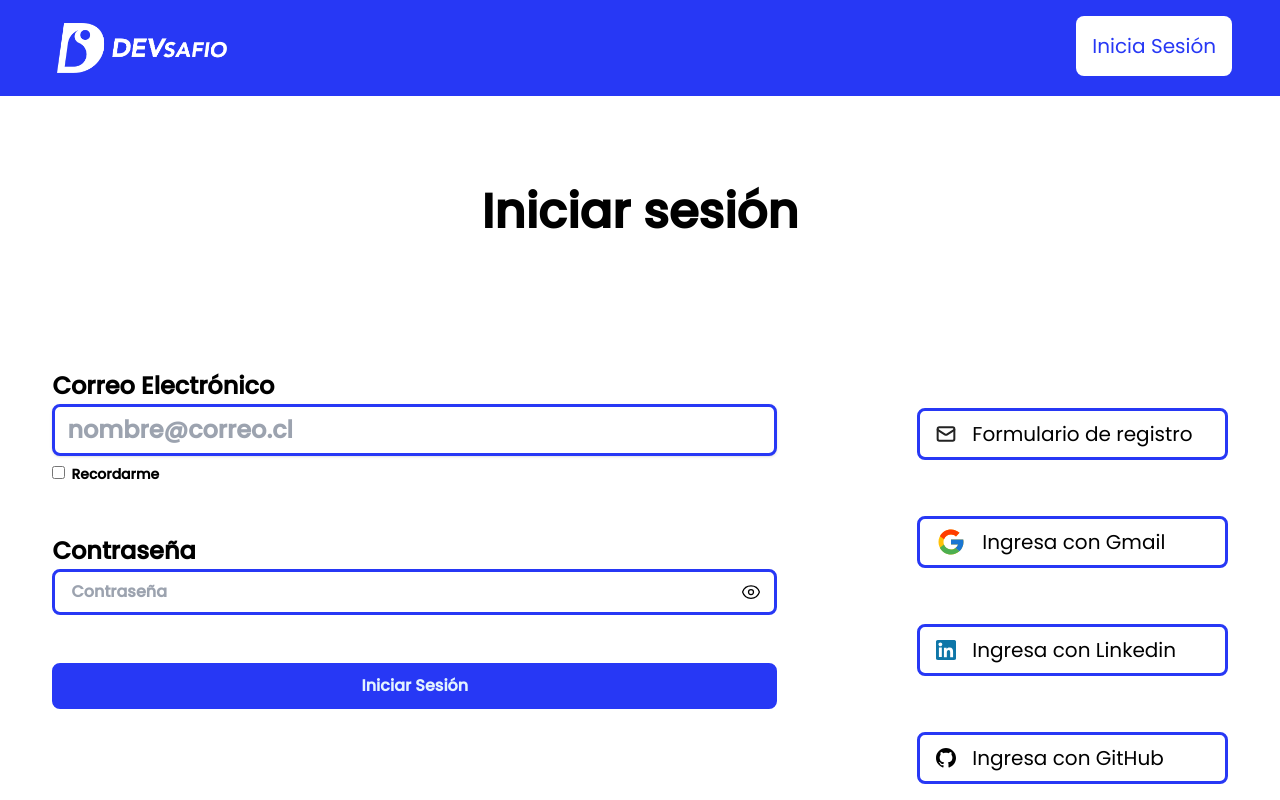
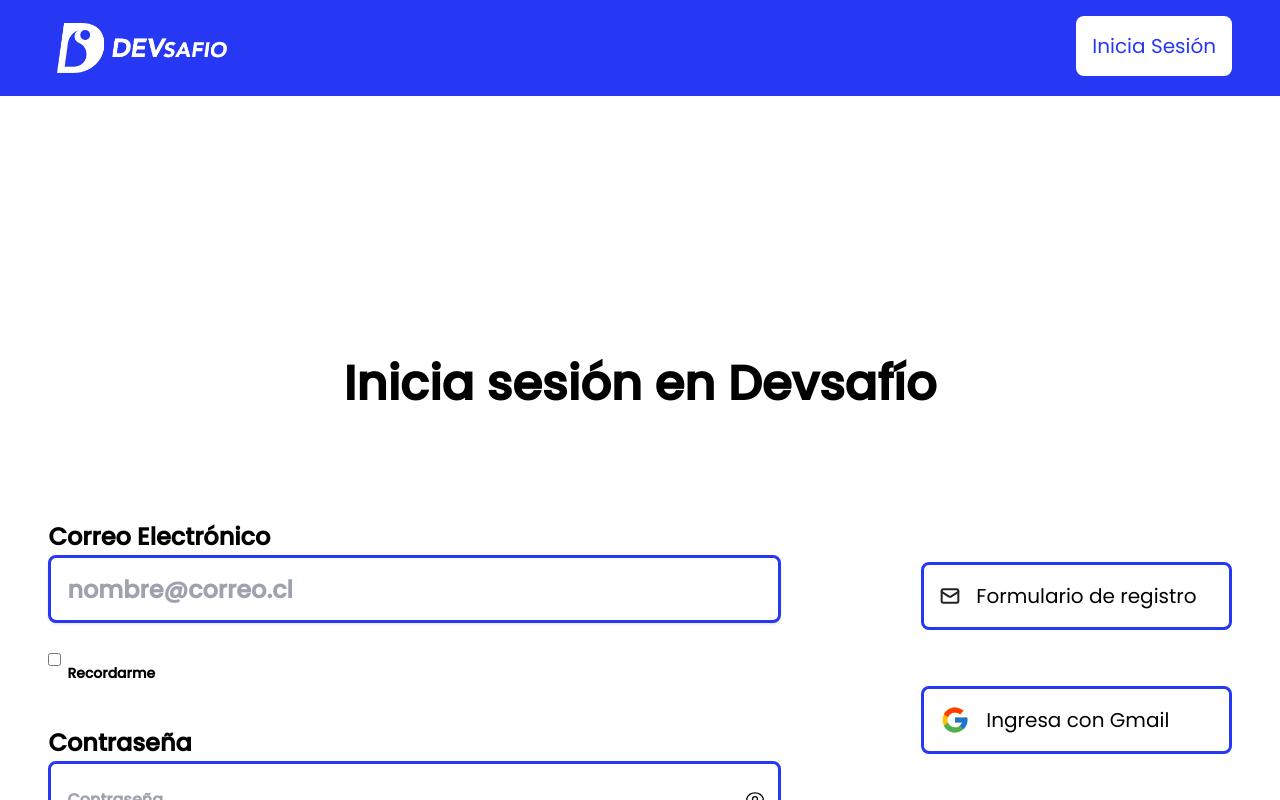
Before and after one commit to dlab-team/C11-Frontend, a React (Vite) app: page /login in a window 1280 px wide. Shown: the top 800 px of the page. Built offline with nearby package versions, Linux system fonts and the light colour scheme.

Commit message:
fix: se agrega título para vista desktop y modifican estilos de botones

```diff
--- a/src/components/LoginForm.jsx
+++ b/src/components/LoginForm.jsx
@@ -1,5 +1,6 @@
+import PropTypes from 'prop-types'
 import { useState } from "react"
-const LoginForm = () => {
+const LoginForm = ({cl}) => {
   const [email, setEmail] = useState("")
   const [pass, setPass] = useState("")
   const [checkbox, setCheckbox] = useState(false)
@@ -17,17 +18,16 @@ const LoginForm = () => {
 
   return (
     <div className="">
-      <div className="bg-[#FFF] px-8 pt-16 pb-8 mb-4">
+      <div className="bg-[#FFF] px-8 pb-8 mb-4 mt-0 md:mt-[-6.75rem]">
         <form onSubmit={handleSubmit}>
           <div className="leading-[1.219rem] text-[0.813rem] md:leading-[2.25rem] md:text-2xl">
             <div
-              className="mb-12
-        "
+              className=" "
             >
-              <label className="block text-gray-700  mb-2">
+              <label className="block text-gray-700 text-[#000000]">
                 Correo Electrónico
                 <input
-                  className="shadow appearance-none borde w-full py-2 px-3 text-gray-700 leading-tight focus:outline-none focus:shadow-outline"
+                  className={cl.sm}
                   id="email"
                   type="email"
                   placeholder="nombre@correo.cl"
@@ -37,12 +37,12 @@ const LoginForm = () => {
                   value={email}
                 />
               </label>
-              <div className="invisible md:visible md:leading-[1.313rem] md:text-sm ">
+              <div className="md:mb-[2.56rem] invisible md:visible md:leading-[1.313rem] md:text-sm ">
                 <input
                   type="checkbox"
                   id="recordar"
                   name="recordar"
-                  className="me-1.5"
+                  className="h-[2.3125rem] me-1.5"
                   onChange={() => setCheckbox(true)}
                   value={checkbox}
                 />
@@ -50,10 +50,10 @@ const LoginForm = () => {
               </div>
             </div>
 
-            <label className="block text-gray-700 mb-2">
+            <label className="block text-gray-700">
               Contraseña
               <div
-                className="relative mb-12
+                className="relative mb-[1.62rem] md:mb-[4.44rem]
           "
               >
                 <input
@@ -63,8 +63,7 @@ const LoginForm = () => {
                   value={pass}
                   name="contraseña"
                   className="w-full borde
-            px-4
-            py-2
+                  h-[2.3125rem]  md:h-[4.75rem] px-4
             text-base
             outline-none
             focus:ring-blue-500 focus:border-blue-500 focus:ring-1"
@@ -116,7 +115,7 @@ const LoginForm = () => {
 
           <div className="flex items-center justify-between">
             <button
-              className="bg-blue-500 hover:bg-blue-700 text-[#E2F2FE] borde bg-[#2738F5] w-full py-2 px-4 focus:outline-none focus:shadow-outline"
+              className="mb-[2.88rem] bg-blue-500 hover:bg-blue-700 text-[#E2F2FE] borde bg-[#2738F5] w-full h-[2.5rem]  md:h-[4.75rem] px-4 focus:outline-none focus:shadow-outline"
               type="submit"
             >
               Iniciar Sesión
@@ -129,3 +128,7 @@ const LoginForm = () => {
 }
 
 export default LoginForm
+
+LoginForm.propTypes = {
+  cl: PropTypes.object.isRequired,
+}
--- a/src/components/Social_login.jsx
+++ b/src/components/Social_login.jsx
@@ -7,6 +7,7 @@ import github from "../assets/github.svg"
 import linkedin from "../assets/linkedin.svg"
 
 const Social_login = () => {
+  const btn_soc = "hover:bg-blue-700 text-[#000] borde w-full h-[2.3125rem] md:h-[4.25rem] px-4 focus:outline-none focus:shadow-outline flex items-center"
   const [social, setSocial] = useState("")
 
   async function handleSubmit(event) {
@@ -14,12 +15,11 @@ const Social_login = () => {
     console.log(social)
   }
   return (
-    <div className="bg-[#FFF] px-8 pt-20 pb-8 mb-4 font-normal text-sm ">
+    <div className="bg-[#FFF] px-8 pb-8 mb-4 font-normal text-xs leading-[1.125rem] ">
       <form onSubmit={handleSubmit}>
-        {/* <div className="flex items-center justify-between"> */}
-        <div className="mb-14 mt-6">
+        <div className="mb-14 mt-8 md:mt-[-4.067rem]">
           <button
-            className=" text-[#000] borde  w-full py-2 px-4 focus:outline-none focus:shadow-outline flex items-center hover:bg-blue-700"
+            className={btn_soc}
             onClick={() => setSocial("google")}
             type="submit"
             value={social}
@@ -34,7 +34,7 @@ const Social_login = () => {
         </div>
         <div className="mb-14">
           <button
-            className="hover:bg-blue-700 text-[#000] borde w-full py-2 px-4 focus:outline-none focus:shadow-outline flex items-center"
+            className={btn_soc}
             onClick={() => setSocial("gmail")}
             type="submit"
             value={social}
@@ -47,7 +47,7 @@ const Social_login = () => {
         </div>
         <div className="mb-14">
           <button
-            className="hover:bg-blue-700 text-[#000] borde w-full py-2 px-4 focus:outline-none focus:shadow-outline flex items-center"
+            className={btn_soc}
             onClick={() => setSocial("linkedin")}
             type="submit"
             value={social}
@@ -60,7 +60,7 @@ const Social_login = () => {
         </div>
         <div className="mb-14">
           <button
-            className="hover:bg-blue-700 text-[#000] borde w-full py-2 px-4 focus:outline-none focus:shadow-outline flex items-center"
+            className={btn_soc}
             onClick={() => setSocial("github")}
             type="submit"
             value={social}
--- a/src/pages/Login.jsx
+++ b/src/pages/Login.jsx
@@ -3,15 +3,24 @@ import Social_login from "../components/Social_login"
 import { Link } from "react-router-dom"
 
 const Login = () => {
+  const cl = {
+    'sm': 'mb-[-0.19rem] md:mb-[1.13rem] shadow appearance-none borde w-full  px-4 h-[2.3125rem] md:h-[4.25rem] text-gray-700 leading-tight focus:outline-none focus:shadow-outline'
+  }
   return (
-    <div className="mt-16 pt-4  font-semibold">
-      <h1 className=" mb-14 text-center leading-[3.375rem] text-4xl md:leading-[4.5rem] md:text-5xl ">Iniciar sesión</h1>
+    <div className="mt-[0.688rem] md:mt-[15.75rem] font-semibold">
+      <h1 className="invisible mb-[0.69rem] md:mb-[2.25rem] text-center leading-[3.375rem] text-4xl md:leading-[4.5rem] md:text-5xl md:visible">
+      Inicia sesión en Devsafío{" "}
+      </h1>
+      <h1 className="mb-[0.69rem] md:mb-[6.19rem] text-center leading-[3.375rem] text-4xl md:leading-[4.5rem] md:text-5xl md:invisible ">
+        Iniciar sesión
+      </h1>
+
       <div className="flex justify-center">
         <div className="flex flex-wrap  justify-around">
           <div>
-            <LoginForm />
+            <LoginForm cl={cl} />
           </div>
-          <div className="flex flex-row justify-between mx-[38px] items-center mt-14">
+          <div className="flex flex-row justify-between mx-[38px] items-center">
             <div className="w-[100px] h-[1px] border border-opacity-50 lg:hidden"></div>
             <span className=" lg:hidden mx-2">O</span>
             <div className="w-[100px] h-[1px] border border-opacity-50  lg:hidden"></div>
```
